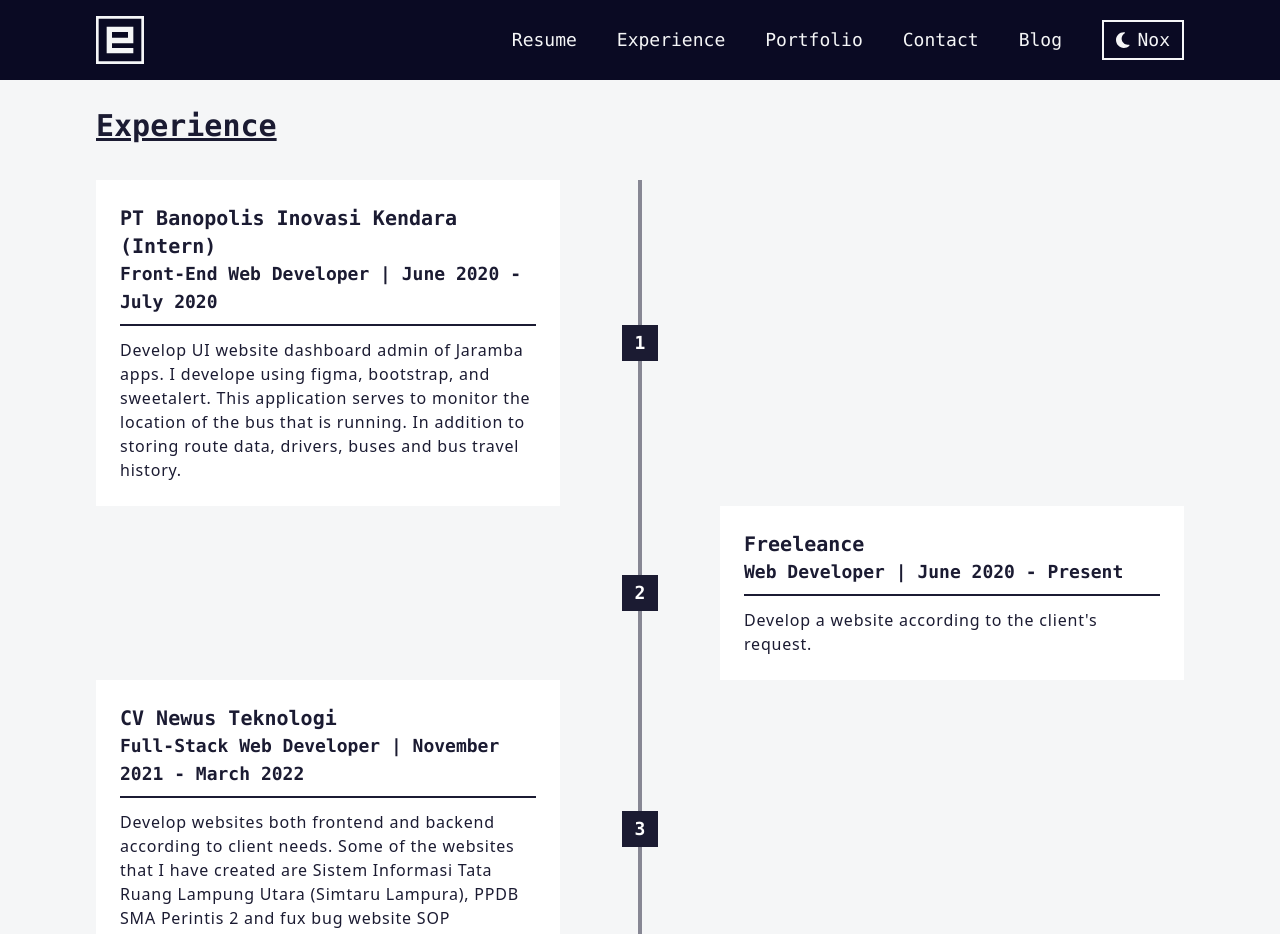
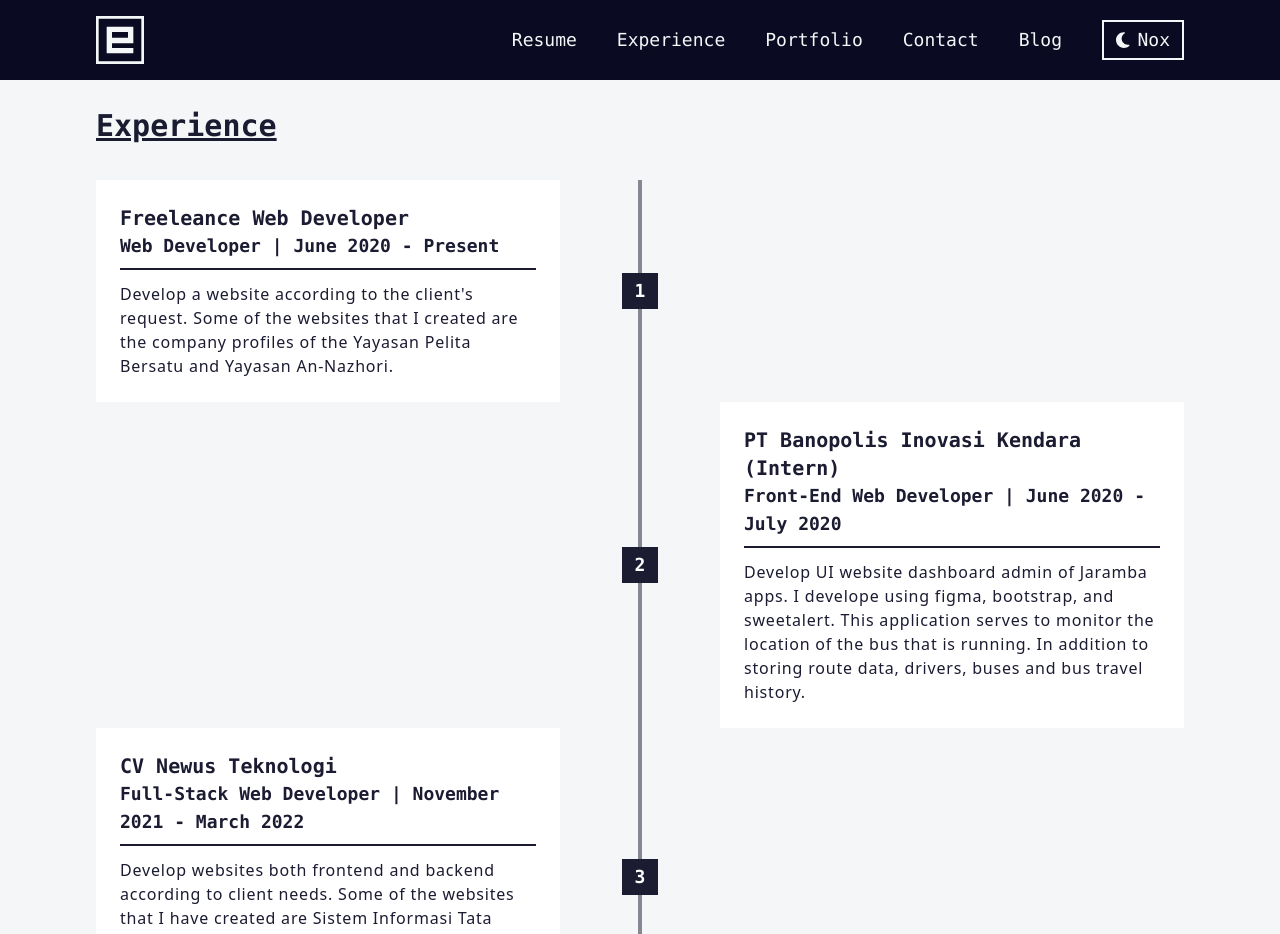
Before and after one commit to edikurniawan-dev/edikurniawan.dev, a Next.js app: page /experience in a window 1280 px wide. Shown: the top 934 px of the page. Built offline with nearby package versions, Linux system fonts and the light colour scheme.

Commit message:
update experience

```diff
--- a/pages/experience.jsx
+++ b/pages/experience.jsx
@@ -18,17 +18,17 @@ export default function Experience() {
                         <ExperienceCard
                             place="flex justify-start w-full mx-auto items-center"
                             padding="w-full lg:w-1/2 lg:pr-20"
-                            companyName="PT Banopolis Inovasi Kendara (Intern)"
-                            during="Front-End Web Developer | June 2020 - July 2020"
-                            task="Develop UI website dashboard admin of Jaramba apps. I develope using figma, bootstrap, and sweetalert. This application serves to monitor the location of the bus that is running. In addition to storing route data, drivers, buses and bus travel history."
+                            companyName="Freeleance Web Developer"
+                            during="Web Developer | June 2020 - Present"
+                            task="Develop a website according to the client's request. Some of the websites that I created are the company profiles of the Yayasan Pelita Bersatu and Yayasan An-Nazhori."
                             number="1"
                         />
                         <ExperienceCard
                             place="flex justify-end w-full mx-auto items-center"
                             padding="w-full lg:w-1/2 lg:pl-20"
-                            companyName="Freeleance"
-                            during="Web Developer | June 2020 - Present"
-                            task="Develop a website according to the client's request."
+                            companyName="PT Banopolis Inovasi Kendara (Intern)"
+                            during="Front-End Web Developer | June 2020 - July 2020"
+                            task="Develop UI website dashboard admin of Jaramba apps. I develope using figma, bootstrap, and sweetalert. This application serves to monitor the location of the bus that is running. In addition to storing route data, drivers, buses and bus travel history."
                             number="2"
                         />
                         <ExperienceCard
@@ -36,7 +36,7 @@ export default function Experience() {
                             padding="w-full lg:w-1/2 lg:pr-20"
                             companyName="CV Newus Teknologi"
                             during="Full-Stack Web Developer | November 2021 - March 2022"
-                            task="Develop websites both frontend and backend according to client needs. Some of the websites that I have created are Sistem Informasi Tata Ruang Lampung Utara (Simtaru Lampura), PPDB SMA Perintis 2 and fux bug website SOP Kabupaten Mahakam Ulu."
+                            task="Develop websites both frontend and backend according to client needs. Some of the websites that I have created are Sistem Informasi Tata Ruang Lampung Utara (Simtaru Lampura), PPDB SMA Perintis 2 and fix bug website SOP Kabupaten Mahakam Ulu."
                             number="3"
                         />
                     </div>
```
